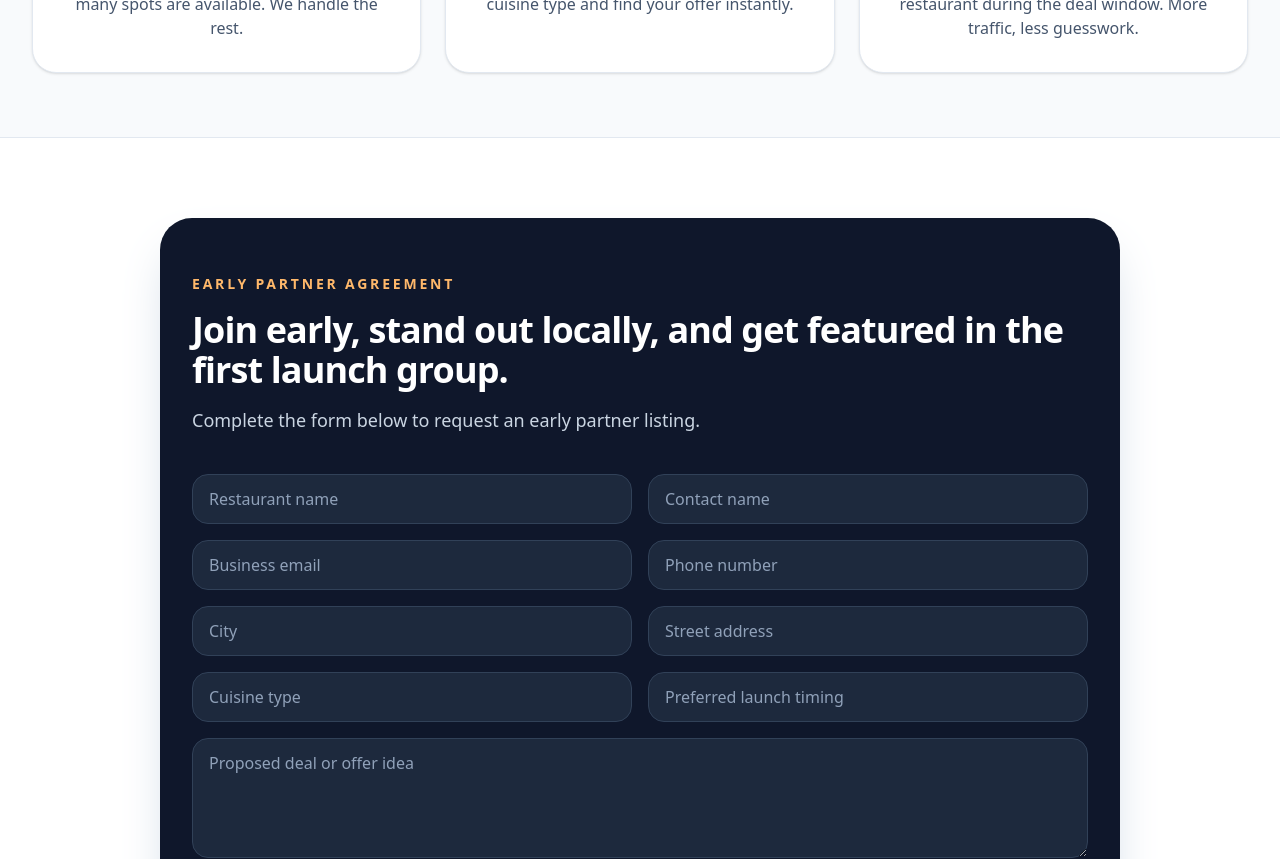
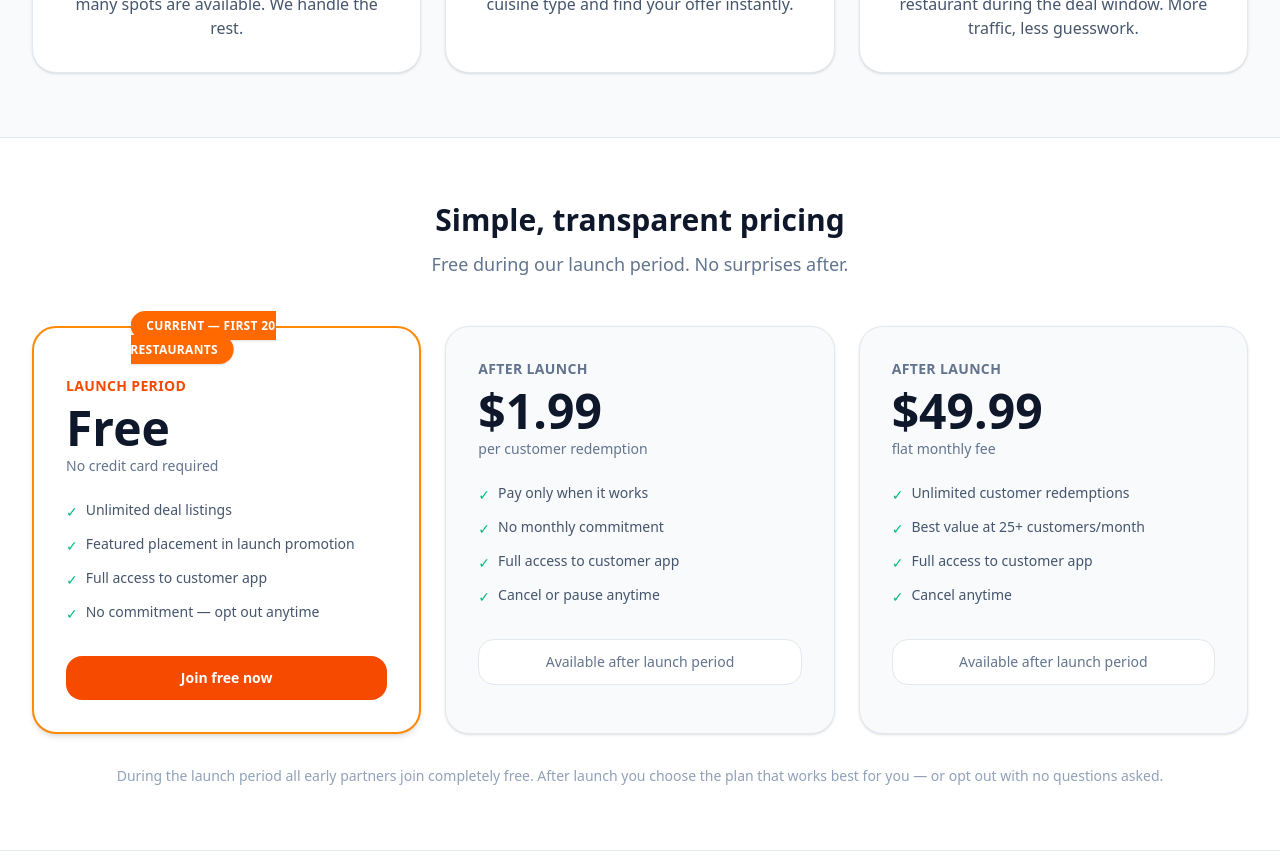
Before and after one commit to edayan02/kuidago-demo, a React (Vite) app: page / in a window 1280 px wide. Shown: the part 1540-2399 px from the top of the page. Built offline with nearby package versions, Linux system fonts and the light colour scheme.

Commit message:
Update App.jsx

```diff
--- a/src/App.jsx
+++ b/src/App.jsx
@@ -283,7 +283,6 @@ function CustomerMarketplace({ deals, zipCode, setZipCode, radius, setRadius, cu
   const filteredDeals = useMemo(() => {
     const trimmed = zipCode.trim();
     return deals.filter((deal) => {
-      // If no ZIP entered — show ALL restaurants
       const matchZip = trimmed === '' || deal.zip === trimmed;
       const matchRadius = trimmed === '' || deal.miles <= radius;
       const matchCuisine = cuisine === 'All' || deal.cuisine === cuisine;
@@ -312,10 +311,7 @@ function CustomerMarketplace({ deals, zipCode, setZipCode, radius, setRadius, cu
                 <p className="text-2xl font-bold tracking-tight text-slate-900">Kuidago</p>
                 <p className="mt-1 text-sm text-slate-500">Food deals near you</p>
               </div>
-              <button
-                onClick={onOpenPartnerPage}
-                className="rounded-xl border border-slate-200 px-3 py-2 text-xs font-semibold text-slate-700"
-              >
+              <button onClick={onOpenPartnerPage} className="rounded-xl border border-slate-200 px-3 py-2 text-xs font-semibold text-slate-700">
                 For restaurants
               </button>
             </div>
@@ -348,12 +344,8 @@ function CustomerMarketplace({ deals, zipCode, setZipCode, radius, setRadius, cu
               </div>
             </div>
 
-            {/* Clear ZIP button */}
             {hasZip && (
-              <button
-                onClick={() => setZipCode('')}
-                className="mt-2 text-xs text-slate-400 hover:text-orange-600 underline"
-              >
+              <button onClick={() => setZipCode('')} className="mt-2 text-xs text-slate-400 hover:text-orange-600 underline">
                 Clear filter — show all restaurants
               </button>
             )}
@@ -374,9 +366,7 @@ function CustomerMarketplace({ deals, zipCode, setZipCode, radius, setRadius, cu
               <div>
                 <p className="text-sm font-semibold text-slate-900">{filteredDeals.length} deals found</p>
                 <p className="text-xs text-slate-500">
-                  {!hasZip
-                    ? 'Showing all available deals — enter a ZIP to filter by location'
-                    : `Showing results near ${zipCode} within ${radius} miles`}
+                  {!hasZip ? 'Showing all available deals — enter a ZIP to filter' : `Near ${zipCode} within ${radius} miles`}
                 </p>
               </div>
               <button
@@ -398,7 +388,6 @@ function CustomerMarketplace({ deals, zipCode, setZipCode, radius, setRadius, cu
                 onRedeem={onRedeem}
               />
             ))}
-
             {filteredDeals.length === 0 && (
               <div className="rounded-3xl border border-dashed border-slate-300 bg-white p-8 text-center">
                 <p className="text-base font-semibold text-slate-900">No deals match this filter.</p>
@@ -496,7 +485,7 @@ function PartnerLanding({ deals, onOpenMarketplace }) {
             </div>
             <div className="mt-8 grid gap-4 sm:grid-cols-3">
               {[
-                { label: 'Initial launch', value: 'First 10 restaurants' },
+                { label: 'Initial launch', value: 'First 20 restaurants' },
                 { label: 'Customer filters', value: 'ZIP · Radius · Cuisine' },
                 { label: 'Offer style', value: 'Limited-time local deals' },
               ].map((item) => (
@@ -531,12 +520,7 @@ function PartnerLanding({ deals, onOpenMarketplace }) {
                         <p className="mt-1 text-sm text-slate-600">{deal.dealTitle}</p>
                         <p className="mt-0.5 text-xs text-slate-500">{deal.city} · {deal.cuisine} · {deal.miles} mi</p>
                         {deal.address && (
-                          <a
-                            href={googleMapsUrl(deal.address, deal.city)}
-                            target="_blank"
-                            rel="noopener noreferrer"
-                            className="mt-1 flex items-center gap-1 text-xs text-orange-600 hover:underline"
-                          >
+                          <a href={googleMapsUrl(deal.address, deal.city)} target="_blank" rel="noopener noreferrer" className="mt-1 flex items-center gap-1 text-xs text-orange-600 hover:underline">
                             📍 {deal.address}
                           </a>
                         )}
@@ -589,15 +573,107 @@ function PartnerLanding({ deals, onOpenMarketplace }) {
         </div>
       </section>
 
+      {/* Pricing section */}
+      <section className="border-b border-slate-200 bg-white">
+        <div className="mx-auto max-w-7xl px-6 py-16 lg:px-8">
+          <div className="text-center">
+            <h2 className="text-3xl font-bold text-slate-900">Simple, transparent pricing</h2>
+            <p className="mt-3 text-lg text-slate-500">Free during our launch period. No surprises after.</p>
+          </div>
+
+          <div className="mt-12 grid gap-6 md:grid-cols-3">
+
+            {/* Launch plan */}
+            <div className="relative rounded-3xl border-2 border-orange-400 bg-white p-8 shadow-md">
+              <div className="absolute -top-4 left-1/2 -translate-x-1/2">
+                <span className="rounded-full bg-orange-500 px-4 py-1.5 text-xs font-bold uppercase tracking-wide text-white shadow">
+                  Current — First 20 restaurants
+                </span>
+              </div>
+              <p className="mt-4 text-sm font-semibold uppercase tracking-wide text-orange-600">Launch period</p>
+              <p className="mt-2 text-5xl font-bold text-slate-900">Free</p>
+              <p className="mt-1 text-sm text-slate-500">No credit card required</p>
+              <ul className="mt-6 space-y-3 text-sm text-slate-600">
+                {[
+                  'Unlimited deal listings',
+                  'Featured placement in launch promotion',
+                  'Full access to customer app',
+                  'No commitment — opt out anytime',
+                ].map((item) => (
+                  <li key={item} className="flex items-start gap-2">
+                    <span className="mt-0.5 text-emerald-500">✓</span>
+                    <span>{item}</span>
+                  </li>
+                ))}
+              </ul>
+              <a href="#partner-form" className="mt-8 block rounded-2xl bg-orange-600 px-6 py-3 text-center text-sm font-semibold text-white hover:bg-orange-700 transition">
+                Join free now
+              </a>
+            </div>
+
+            {/* Pay per customer */}
+            <div className="rounded-3xl border border-slate-200 bg-slate-50 p-8 shadow-sm">
+              <p className="text-sm font-semibold uppercase tracking-wide text-slate-500">After launch</p>
+              <p className="mt-2 text-5xl font-bold text-slate-900">$1.99</p>
+              <p className="mt-1 text-sm text-slate-500">per customer redemption</p>
+              <ul className="mt-6 space-y-3 text-sm text-slate-600">
+                {[
+                  'Pay only when it works',
+                  'No monthly commitment',
+                  'Full access to customer app',
+                  'Cancel or pause anytime',
+                ].map((item) => (
+                  <li key={item} className="flex items-start gap-2">
+                    <span className="mt-0.5 text-emerald-500">✓</span>
+                    <span>{item}</span>
+                  </li>
+                ))}
+              </ul>
+              <p className="mt-8 rounded-2xl border border-slate-200 bg-white px-6 py-3 text-center text-sm font-medium text-slate-500">
+                Available after launch period
+              </p>
+            </div>
+
+            {/* Monthly flat fee */}
+            <div className="rounded-3xl border border-slate-200 bg-slate-50 p-8 shadow-sm">
+              <p className="text-sm font-semibold uppercase tracking-wide text-slate-500">After launch</p>
+              <p className="mt-2 text-5xl font-bold text-slate-900">$49.99</p>
+              <p className="mt-1 text-sm text-slate-500">flat monthly fee</p>
+              <ul className="mt-6 space-y-3 text-sm text-slate-600">
+                {[
+                  'Unlimited customer redemptions',
+                  'Best value at 25+ customers/month',
+                  'Full access to customer app',
+                  'Cancel anytime',
+                ].map((item) => (
+                  <li key={item} className="flex items-start gap-2">
+                    <span className="mt-0.5 text-emerald-500">✓</span>
+                    <span>{item}</span>
+                  </li>
+                ))}
+              </ul>
+              <p className="mt-8 rounded-2xl border border-slate-200 bg-white px-6 py-3 text-center text-sm font-medium text-slate-500">
+                Available after launch period
+              </p>
+            </div>
+
+          </div>
+
+          <p className="mt-8 text-center text-sm text-slate-400">
+            During the launch period all early partners join completely free. After launch you choose the plan that works best for you — or opt out with no questions asked.
+          </p>
+        </div>
+      </section>
+
       {/* Partner form */}
       <section id="partner-form" className="mx-auto max-w-5xl px-6 py-20 lg:px-8">
         <div className="rounded-[32px] bg-slate-900 px-8 py-14 text-white shadow-2xl shadow-slate-300">
           <p className="text-sm font-semibold uppercase tracking-[0.2em] text-orange-300">Early partner agreement</p>
           <h2 className="mt-4 text-3xl font-semibold tracking-tight sm:text-4xl">
-            Join early, stand out locally, and get featured in the first launch group.
+            Join free during our launch and get featured in the first group.
           </h2>
           <p className="mt-4 max-w-3xl text-lg text-slate-300">
-            Complete the form below to request an early partner listing.
+            Complete the form below to request an early partner listing. No cost, no commitment — you can opt out at any time.
           </p>
 
           {!submitted ? (
@@ -675,7 +751,7 @@ function PartnerLanding({ deals, onOpenMarketplace }) {
 export default function KuidagoLandingPage() {
   const [page, setPage] = useState('partner');
   const [deals, setDeals] = useState(INITIAL_DEALS);
-  const [zipCode, setZipCode] = useState(''); // blank by default — shows all restaurants
+  const [zipCode, setZipCode] = useState('');
   const [radius, setRadius] = useState(10);
   const [cuisine, setCuisine] = useState('All');
   const [favorites, setFavorites] = useState([]);
```
